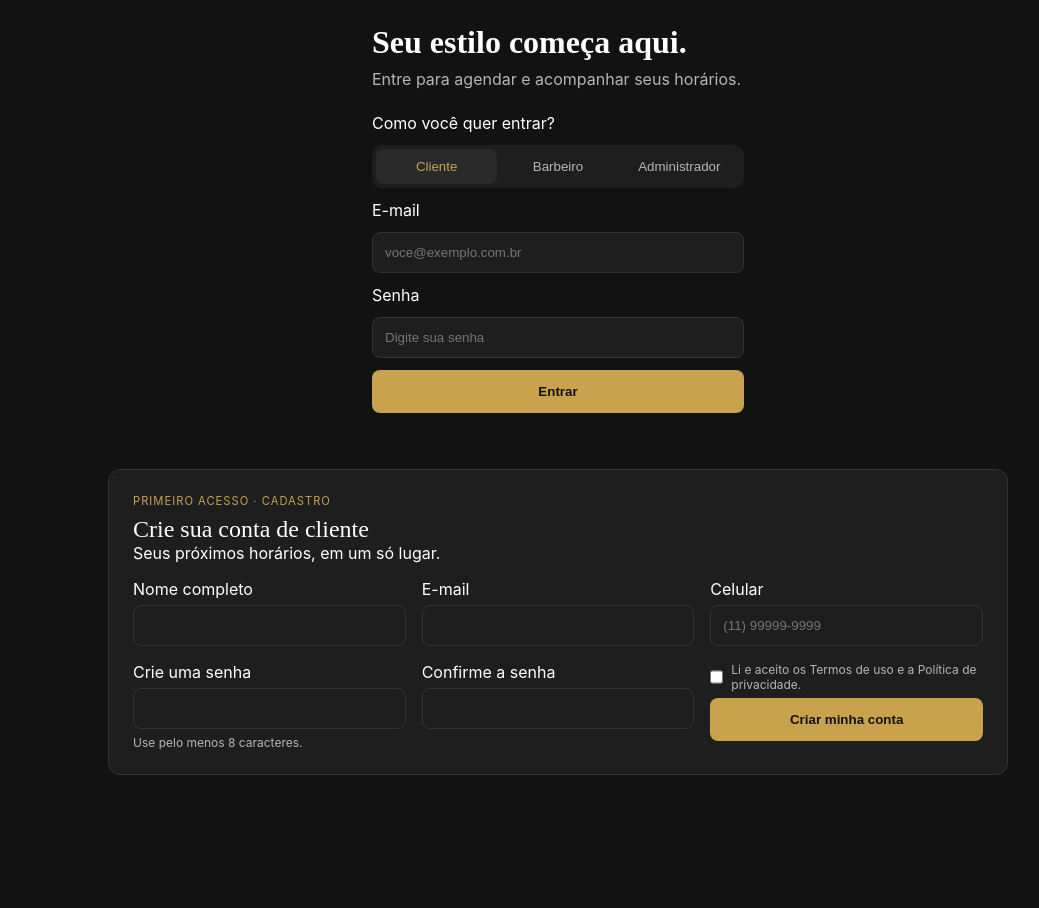
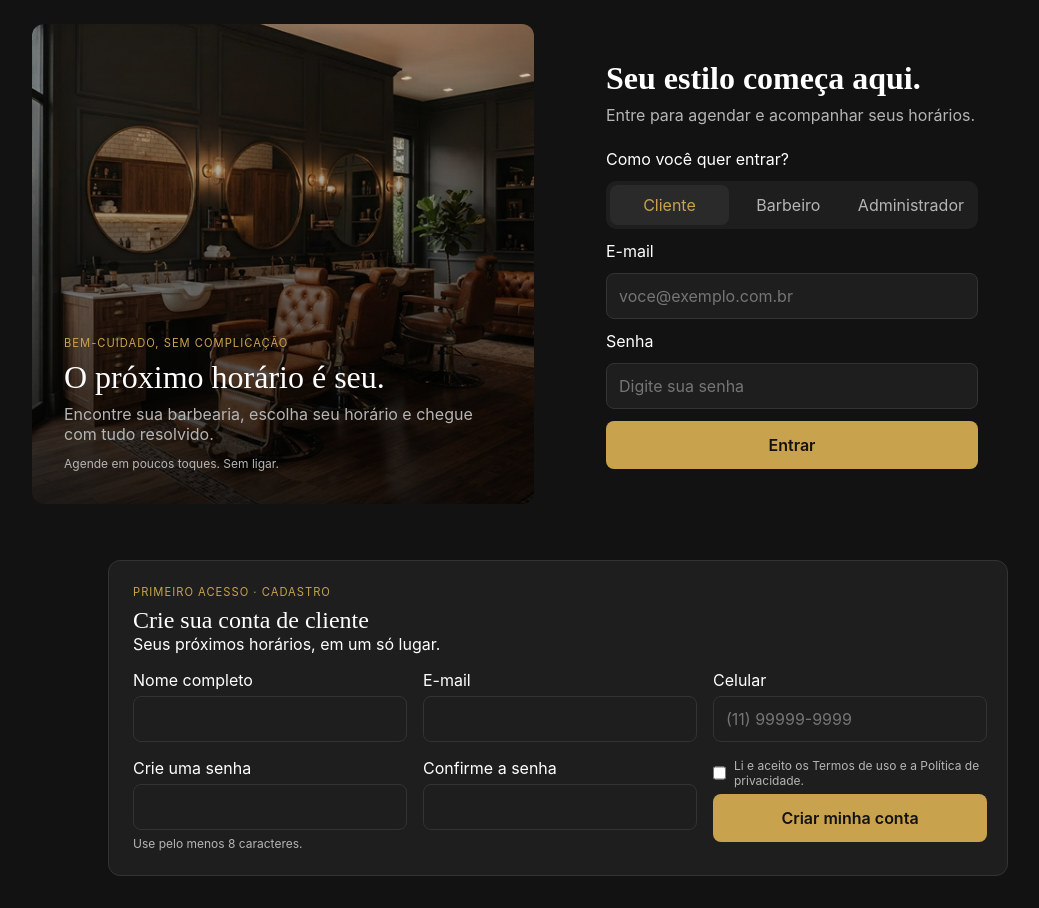
Before and after one commit to isabellyfranklin/barbearia-app, a plain HTML site: page frontend/index.html in a window 1280 px wide. Shown: the whole page, without its empty margins (82-1121 px from the left). Before the commit the page ends 807 px from the top, so only its background shows below. Drawn offline with Linux system fonts and the light colour scheme.

Commit message:
Layout do login com imagem e Home do cliente

```diff
--- a/frontend/css/login.css
+++ b/frontend/css/login.css
@@ -13,6 +13,12 @@
   padding: 0;
 }
 
+button,
+input {
+  font-family: inherit;
+  font-size: inherit;
+}
+
 body {
   background: var(--fundo);
   color: var(--texto);
@@ -24,6 +30,52 @@ body {
   justify-content: center;
 }
 
+/* Layout em duas colunas */
+.tela-login {
+  display: grid;
+  grid-template-columns: 1fr 1fr;
+  gap: 48px;
+  align-items: center;
+  width: 100%;
+  max-width: 1100px;
+  padding: 24px;
+}
+
+.destaque {
+  display: flex;
+  align-items: flex-end;
+  min-height: 480px;
+  padding: 32px;
+  border-radius: 12px;
+  background:
+    linear-gradient(to top, rgba(0, 0, 0, 0.85), rgba(0, 0, 0, 0.1)),
+    url("../assets/img/barbearia.jpg") center / cover no-repeat;
+}
+
+.destaque-etiqueta {
+  color: var(--dourado);
+  font-size: 0.7rem;
+  letter-spacing: 1px;
+}
+
+.destaque h2 {
+  font-family: "Playfair Display", serif;
+  font-size: 2rem;
+  font-weight: 500;
+  margin: 8px 0;
+}
+
+.destaque p {
+  color: var(--texto-suave);
+  margin-bottom: 8px;
+}
+
+.destaque small {
+  color: var(--texto-suave);
+  font-size: 0.75rem;
+}
+
+/* Login */
 .login {
   width: 100%;
   max-width: 420px;
@@ -78,12 +130,18 @@ input {
   border: 1px solid var(--borda);
 }
 
+input:focus {
+  outline: none;
+  border-color: var(--dourado);
+}
+
 input[type="checkbox"] {
   width: auto;
   padding: 0;
   accent-color: var(--dourado);
 }
 
+/* Botões */
 .btn-entrar {
   padding: 14px;
   background: var(--dourado);
@@ -104,7 +162,8 @@ input[type="checkbox"] {
   border-radius: 8px;
   cursor: pointer;
 }
-/*CSS DA PARTE CRIAR SUA CONTA CLIENTE*/
+
+/* Criar sua conta de cliente */
 .cadastro {
   width: 100%;
   max-width: 900px;
@@ -152,8 +211,17 @@ input[type="checkbox"] {
   color: var(--texto-suave);
 }
 
-/* Celular: uma coluna só */
+/* Celular: tudo em uma coluna */
 @media (max-width: 768px) {
+  .tela-login {
+    grid-template-columns: 1fr;
+    gap: 24px;
+  }
+
+  .destaque {
+    min-height: 260px;
+  }
+
   .grade {
     grid-template-columns: 1fr;
   }
--- a/frontend/index.html
+++ b/frontend/index.html
@@ -7,13 +7,24 @@
     <link rel="stylesheet" href="css/login.css" />
   </head>
   <body>
+    <div class="tela-login">
+      <aside class="destaque">
+        <div class="destaque-texto">
+          <span class="destaque-etiqueta">BEM-CUIDADO, SEM COMPLICAÇÃO</span>
+          <h2>O próximo horário é seu.</h2>
+          <p>
+            Encontre sua barbearia, escolha seu horário e chegue com tudo
+            resolvido.
+          </p>
+          <small>Agende em poucos toques. Sem ligar.</small>
+        </div>
+      </aside>
+
       <main class="login">
         <h1>Seu estilo começa aqui.</h1>
         <p>Entre para agendar e acompanhar seus horários.</p>
-
         <form id="form-login">
           <p class="rotulo">Como você quer entrar?</p>
-
           <div class="seletor">
             <button type="button" class="opcao ativo" data-perfil="cliente">
               Cliente
@@ -25,7 +36,6 @@
               Administrador
             </button>
           </div>
-
           <label for="email">E-mail</label>
           <input
             type="email"
@@ -33,7 +43,6 @@
             placeholder="voce@exemplo.com.br"
             required
           />
-
           <label for="senha">Senha</label>
           <input
             type="password"
@@ -41,10 +50,11 @@
             placeholder="Digite sua senha"
             required
           />
-
           <button type="submit" class="btn-entrar">Entrar</button>
         </form>
       </main>
+    </div>
+
     <section class="cadastro" id="cadastro">
       <p class="etiqueta">PRIMEIRO ACESSO · CADASTRO</p>
       <h2>Crie sua conta de cliente</h2>
```
Also changed, not shown: frontend/assets/img/barbearia.jpg (added), frontend/css/home.css (added). Lines whose indentation alone changed are shown as unchanged.
